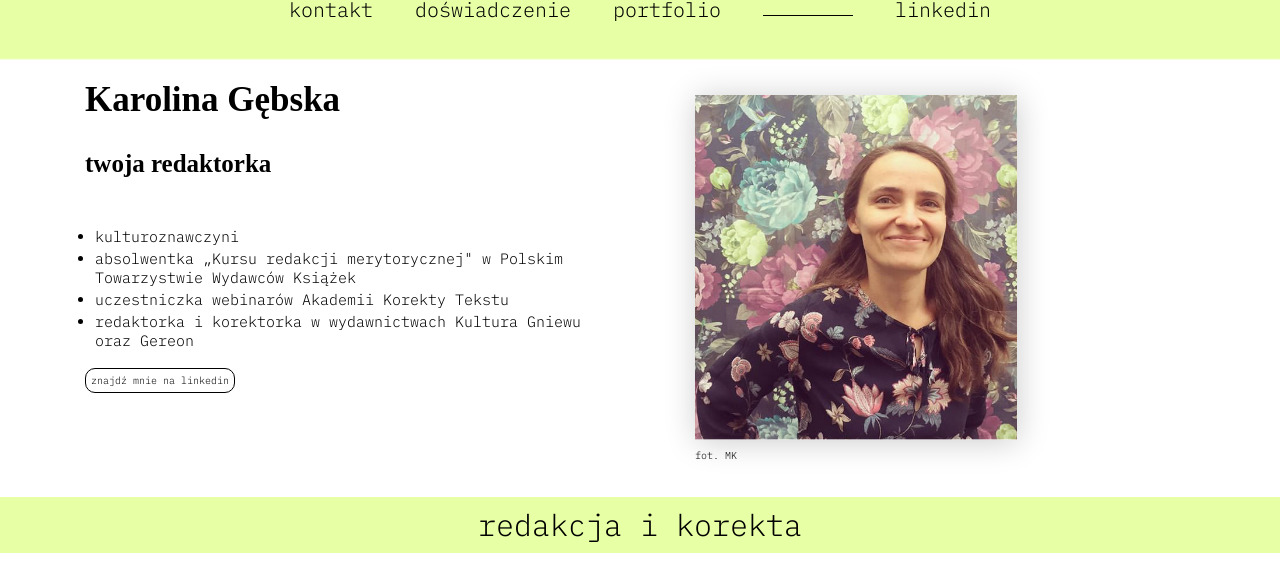
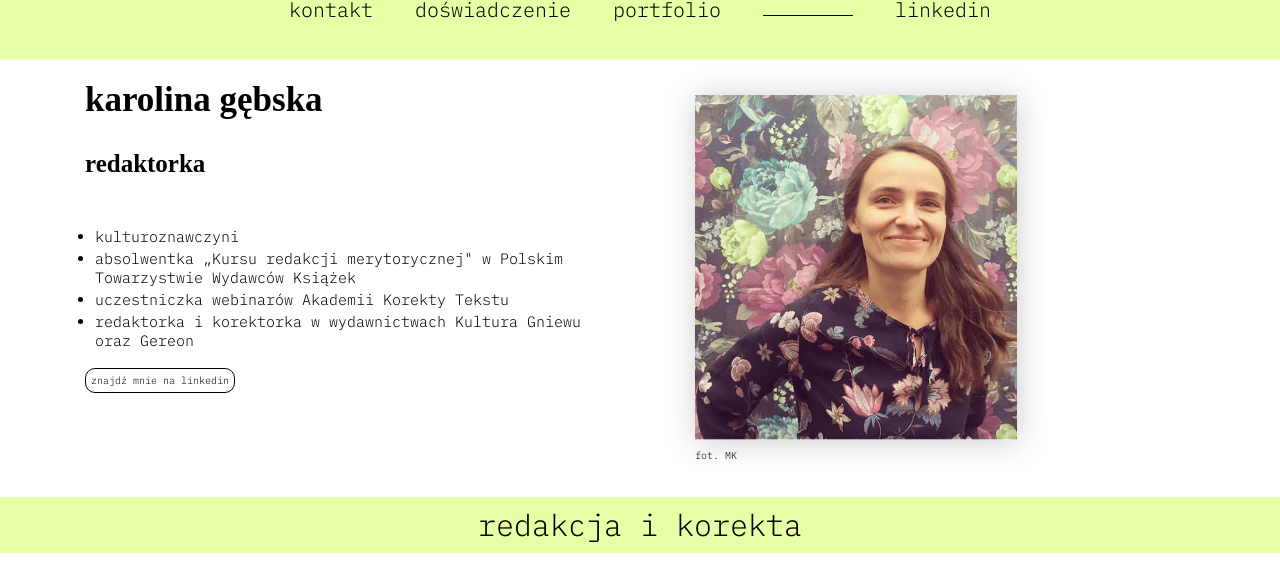
Before and after one commit to dobre-litery/dobre-litery.github.io, a plain HTML site: page index.html in a window 1280 px wide. Shown: the top 586 px of the page. Drawn offline with Linux system fonts and the light colour scheme; a web font is replaced by a local one.

Commit message:
Update index.html
zmiany w nagłówkau 3

```diff
--- a/index.html
+++ b/index.html
@@ -24,7 +24,7 @@
     <div class="container">
     <div class="row">
       <div class="col-sm">
-        <h1>Karolina Gębska</h1><br/><h3>twoja redaktorka</h3>
+        <h1>karolina gębska</h1><br/><h3>redaktorka</h3>
         <ul>
           <li>kulturoznawczyni</li>
           <li>absolwentka „Kursu redakcji merytorycznej" w Polskim Towarzystwie Wydawców Książek</li>
```
